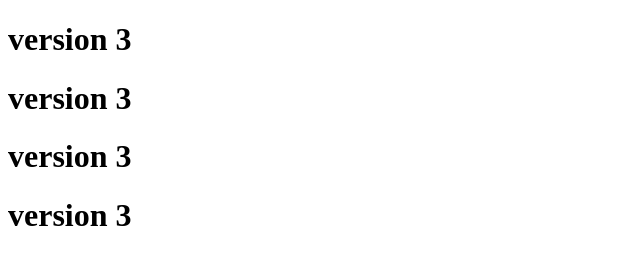
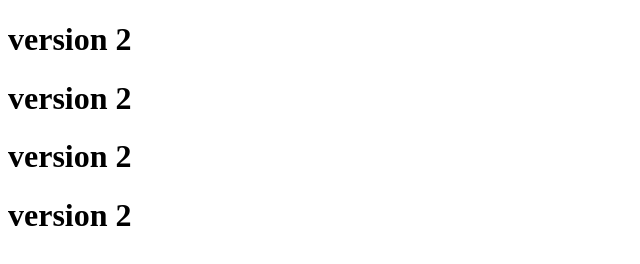
Before and after one commit to Aravind-03012002/git-example, a plain HTML site: page index.html in a window 1280 px wide. Shown: the full height of the page, 0-640 px from the left. Drawn offline with Linux system fonts and the light colour scheme.

Commit message:
version2

```diff
--- a/index.html
+++ b/index.html
@@ -6,9 +6,9 @@
     <title>Document</title>
 </head>
 <body>
-    <h1>version 3</h1>
-    <h1>version 3</h1>
-    <h1>version 3</h1>
-    <h1>version 3</h1>
+    <h1>version 2</h1>
+    <h1>version 2</h1>
+    <h1>version 2</h1>
+    <h1>version 2</h1>
 </body>
 </html>
```
